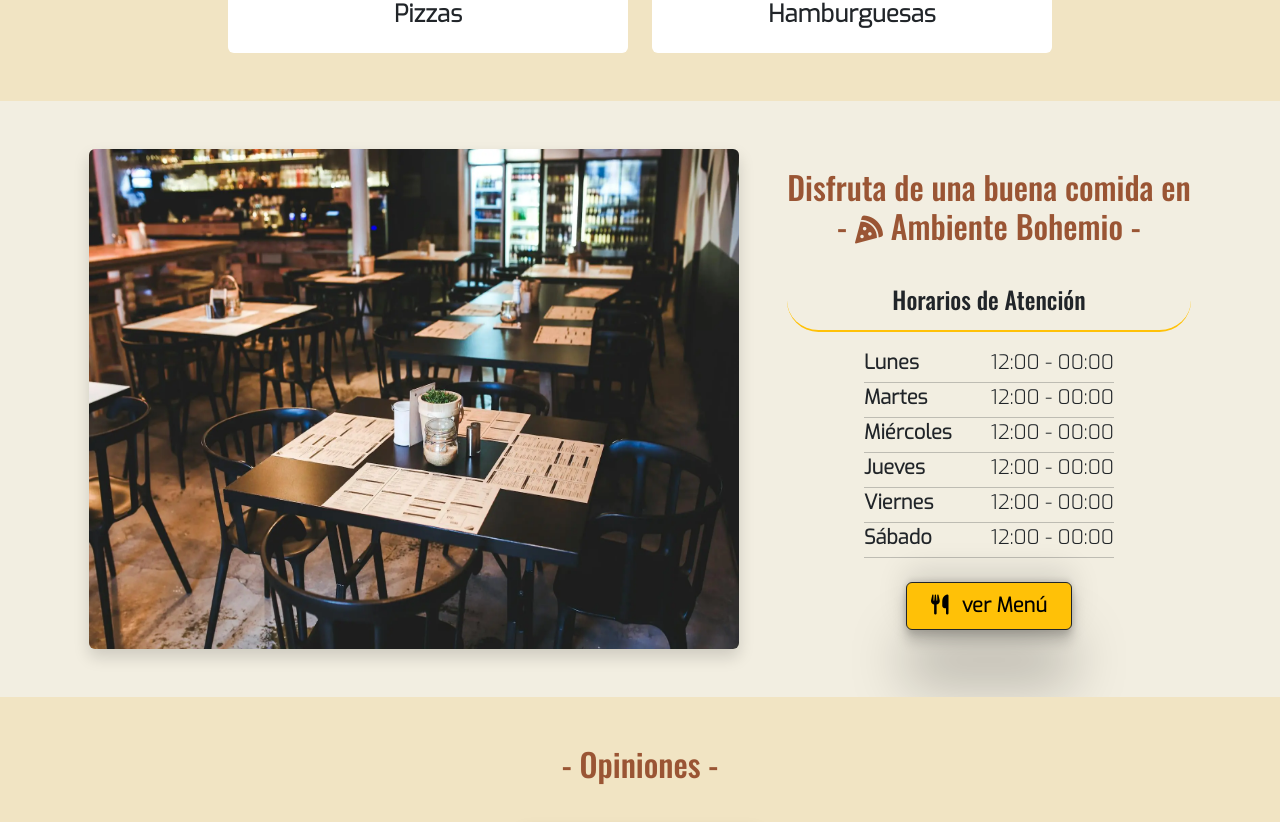
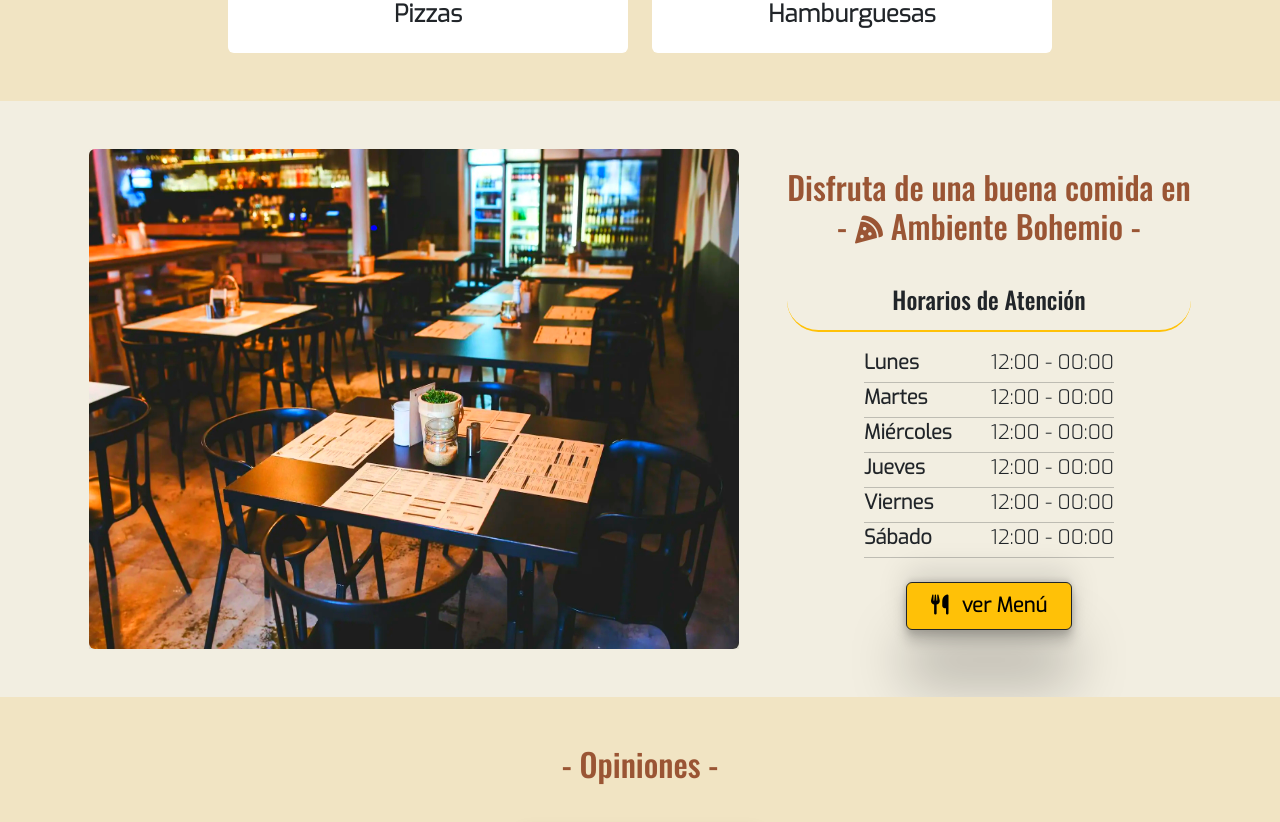
Before and after one commit to brunomry/frontendProyectoFinal_RollingCode, a React (Vite) app: page / in a window 1280 px wide. Shown: the part 1230-2052 px from the top of the page. Built offline with nearby package versions, Linux system fonts and the light colour scheme; no server answers.

Commit message:
Agregue propiedad saturacion con propiedad filter para todas las imagenes excepto las de banner y las de fondo

```diff
--- a/src/components/pages/Error404.jsx
+++ b/src/components/pages/Error404.jsx
@@ -13,6 +13,7 @@ const Error404 = () => {
             src={error404}
             alt='error 404'
             title='error 404'
+            className='imgError404'
           />
         </article>
         <article className='pb-2'>
--- a/src/components/pages/Inicio/Horarios.jsx
+++ b/src/components/pages/Inicio/Horarios.jsx
@@ -56,7 +56,7 @@ const HorariosYServicios = () => {
           </Button>
         </div>
       </article>
-      <article className="order-1 order-lg-1">
+      <article className="order-1 order-lg-1 containerImgInterior">
         <img
           src={interior}
           alt="interior del restaurante"
--- a/src/styles/cardProducto.css
+++ b/src/styles/cardProducto.css
@@ -8,7 +8,8 @@
   border-radius: 8px;
   margin: 5px 0px;
   background-color: #fbf8ea;
-  box-shadow: rgba(0, 0, 0, 0.3) 5px 5px 12px 1px;
+  box-shadow: rgba(0, 0, 0, 0.4) 5px 5px 12px 1px;
+  filter: saturate(130%);
 }
 
 .cardInformation {
@@ -67,6 +68,7 @@
   height: 100%;
   border-top-right-radius: 6px;
   border-bottom-right-radius: 6px;
+  filter: saturate(130%);
 }
 
 .cardProduct {
--- a/src/styles/categoriasIndex.css
+++ b/src/styles/categoriasIndex.css
@@ -9,6 +9,7 @@
 .cardCategory .imgCategory{
   width: 250px;
   height: 300px;
+  filter: saturate(130%);
 }
 
 .carousel .carousel-indicators{
--- a/src/styles/error404.css
+++ b/src/styles/error404.css
@@ -2,6 +2,7 @@
   background-color: #e7e4dd;
 }
 
-img {
+.imgError404 {
   width: 100%;
+  filter: saturate(150%);
 }
--- a/src/styles/horariosIndex.css
+++ b/src/styles/horariosIndex.css
@@ -1,10 +1,22 @@
 .schedules{
   background: #f2eee1;
+}
+
+.containerImgInterior{
+  overflow: hidden;
+}
+
+.containerImgInterior:hover .imgInterior{
+  -webkit-transform:scale(1.3);
+  transform:scale(1.5);
+  transition: 1.3s;
 }
 
 .imgInterior{
   width: 100%;
   height: 300px;
+  transition: 1s;
+  filter: saturate(200%);
 }
 
 .containerSchedule{
--- a/src/styles/login.css
+++ b/src/styles/login.css
@@ -29,6 +29,7 @@
         width: 70vw;
         object-fit: cover;
         height: 70vh;
+        filter: saturate(130%);
     }
     .sectionLogin{
         width: 30vw;
--- a/src/styles/modalDetalleProducto.css
+++ b/src/styles/modalDetalleProducto.css
@@ -12,6 +12,7 @@ h1,h2,h3,h4,h5,h6{
     width: 100%;
     height: 280px;
     object-fit: cover;
+    filter: saturate(150%);
 }
 .addBTN{
     width: 45%;
--- a/src/styles/nosotros.css
+++ b/src/styles/nosotros.css
@@ -77,6 +77,7 @@
   border-radius: 15px;
   width: 100%;
   object-fit: cover;
+  filter: saturate(180%);
 }
 
 @media all and (max-width: 1150px) {
--- a/src/styles/registro.css
+++ b/src/styles/registro.css
@@ -14,6 +14,7 @@
         width: 50vw;
         object-fit: cover;
         height: 70vh;
+        filter: saturate(180%);
     }
 
     .sectionRegistro{
```
